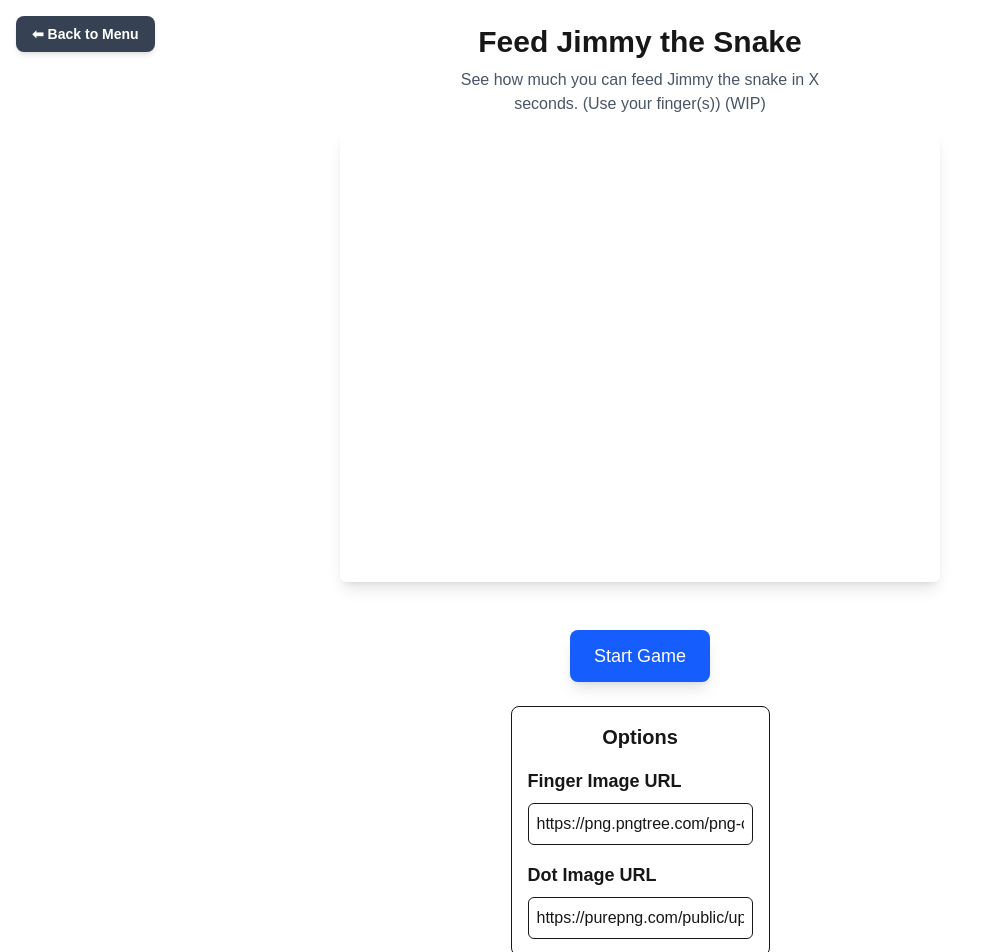
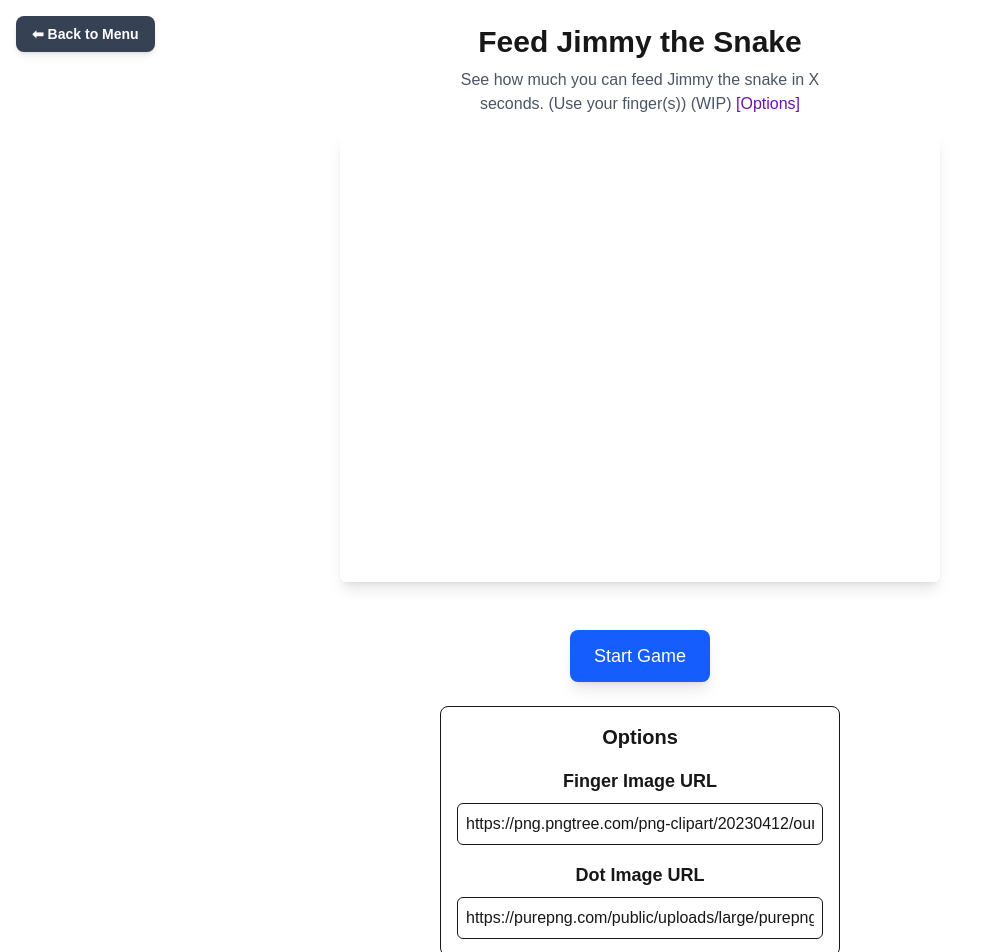
Before and after one commit to JonHX/Gamehub-nextjs, a Next.js app: page /feedjimmy in a window 1280 px wide. Shown: the top 952 px of the page, without its empty margins (0-984 px from the left). Built offline with nearby package versions, Linux system fonts and the light colour scheme; no server answers.

Commit message:
Updating to add back button

```diff
--- a/src/app/feedjimmy/PoseDectector.tsx
+++ b/src/app/feedjimmy/PoseDectector.tsx
@@ -197,7 +197,7 @@ const HandTrackingGame = () => {
                     </div>
                 )}
             </div>
-            <div className="flex flex-col items-center space-y-4">
+            <div className="w-full flex justify-center align-middle text-center items-center space-y-4" id="options">
                 <div className="border p-4 rounded-lg w-full max-w-[400px]">
                     <h2 className="text-xl font-semibold text-center mb-4">Options</h2>
                     <div className="flex flex-col space-y-2">
--- a/src/app/feedjimmy/page.tsx
+++ b/src/app/feedjimmy/page.tsx
@@ -6,7 +6,7 @@ export default function Home() {
     <main className="flex flex-col items-center justify-center min-h-screen px-4 py-6 relative">
       <h1 className="text-3xl font-bold mb-2 text-center">Feed Jimmy the Snake</h1>
       <p className="text-center text-gray-600 max-w-sm">
-          See how much you can feed Jimmy the snake in X seconds. (Use your finger(s)) (WIP)
+          See how much you can feed Jimmy the snake in X seconds. (Use your finger(s)) (WIP) <a className="text-purple-800" href="#options">[Options]</a>
       </p>
 
       <div className="w-full max-w-[600px] flex justify-center mt-4">
```
